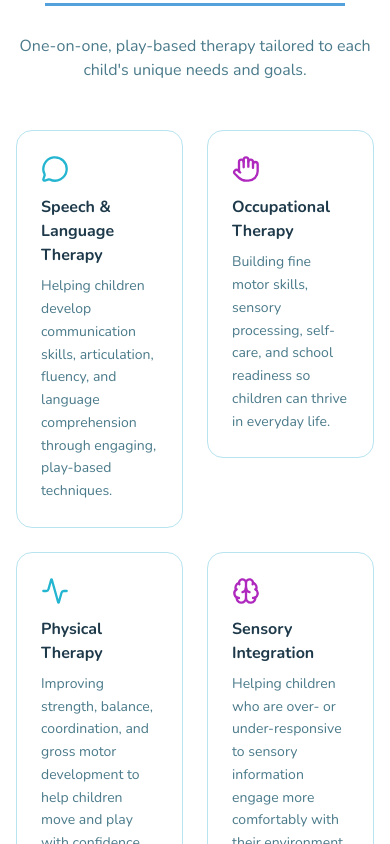
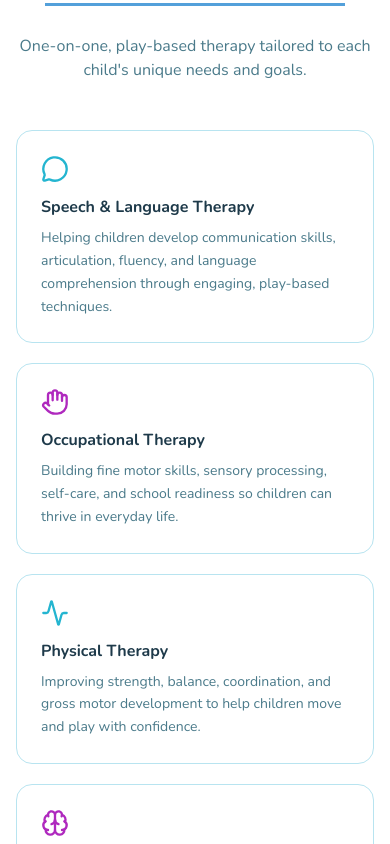
Before and after one commit to AppStudioPros/coastal-pediatric-therapy, a Next.js app: page / in a window 390 px wide. Shown: the part 1540-2384 px from the top of the page. Built offline with nearby package versions, Linux system fonts and the light colour scheme.

Commit message:
Services grid: single col mobile, equal height cards

```diff
--- a/app/page.tsx
+++ b/app/page.tsx
@@ -151,12 +151,12 @@ export default function Home() {
               <p className="text-[#4a7a8a] mt-4 max-w-xl mx-auto">One-on-one, play-based therapy tailored to each child&apos;s unique needs and goals.</p>
             </div>
           </AnimatedSection>
-          <StaggeredGrid className="grid grid-cols-2 md:grid-cols-3 gap-6 mt-10">
+          <StaggeredGrid className="grid grid-cols-1 md:grid-cols-3 gap-5 mt-10">
             {services.map(({ icon: Icon, title, desc }, i) => (
-              <Link key={title} href="/services" className="card-hover bg-white border border-[#B8E4F0] rounded-2xl p-6 hover:shadow-md transition block">
+              <Link key={title} href="/services" className="card-hover bg-white border border-[#B8E4F0] rounded-2xl p-6 hover:shadow-md transition flex flex-col h-full">
                 <Icon size={28} className={`${i % 2 === 1 ? 'text-[#AF29BE]' : 'text-[#24B5D0]'} mb-3`} />
                 <h3 className="font-bold text-[#1e3a4a] mb-2">{title}</h3>
-                <p className="text-[#4a7a8a] text-sm leading-relaxed">{desc}</p>
+                <p className="text-[#4a7a8a] text-sm leading-relaxed flex-1">{desc}</p>
               </Link>
             ))}
           </StaggeredGrid>
```
